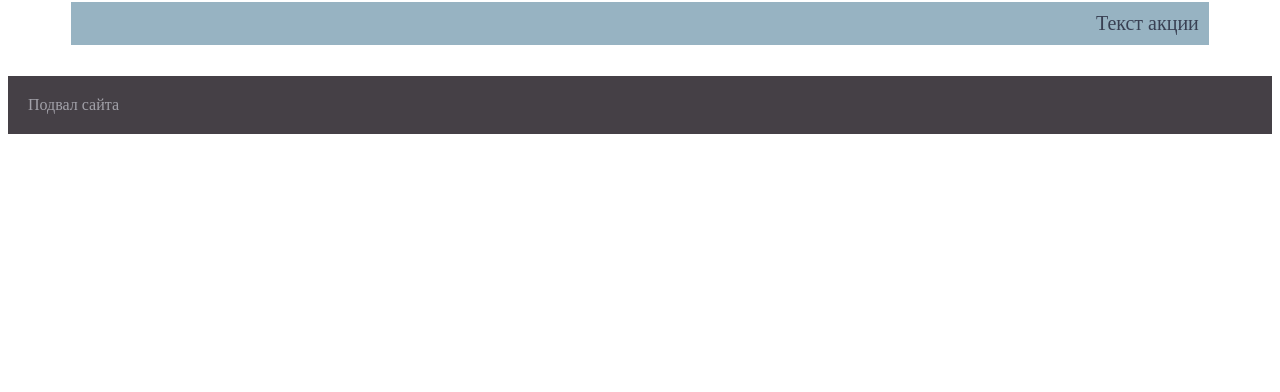
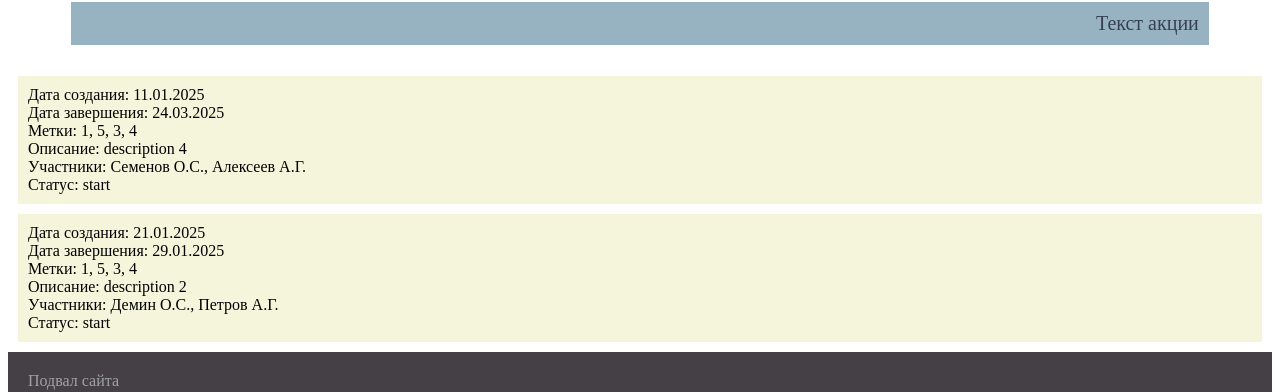
Before and after one commit to olegdemin1606/React-course, a React (Create React App) app: page / in a window 1280 px wide. Shown: the part 318-710 px from the top of the page. Built offline with nearby package versions, Linux system fonts and the light colour scheme.

Commit message:
lesson 3

```diff
--- a/src/App.js
+++ b/src/App.js
@@ -1,5 +1,6 @@
 import Banner from "./components/banner/Banner";
 import Header from "./components/header/Header";
+import TaskList from "./components/taskList/TaskList";
 
 const footerStyle = {
   padding: '20px',
@@ -15,12 +16,29 @@ function Footer() {
   )
 }
 
+const list = [
+  {id:1, created_at:'27.01.2025', complited_at:'28.01.2025', points:[1,2,3,4], description:'description', members: ['Демин О.С.','Петров А.Г.'], status: 'complite'},
+  {id:2, created_at:'21.01.2025', complited_at:'29.01.2025', points:[1,5,3,4], description:'description 2', members: ['Демин О.С.','Петров А.Г.'], status: 'start'},
+  {id:3, created_at:'20.01.2025', complited_at:'21.02.2025', points:[1,5,3,4], description:'description 3', members: ['Иванов О.С.','Петров А.Г.'], status: 'complite'},
+  {id:4, created_at:'11.01.2025', complited_at:'24.03.2025', points:[1,5,3,4], description:'description 4', members: ['Семенов О.С.','Алексеев А.Г.'], status: 'start'},
+
+]
+
 function App() {
+
+  const sortedList = list
+  .filter(item => item.status !== 'complite')
+  .sort((a, b) => {
+      const dateA = new Date(a.complited_at.split('.').reverse().join('-'));
+      const dateB = new Date(b.complited_at.split('.').reverse().join('-'));
+      return dateB - dateA;
+  });
   return (
       <div>
           <Header/>
           Магазин картин
           <Banner/>
+          <TaskList list={sortedList}/>
           <Footer/>
       </div>
   );
--- /dev/null
+++ b/src/components/taskList/TaskList.js
@@ -0,0 +1,25 @@
+import styles from './taskList.module.css';
+
+
+export default function TaskList({list}) {
+    return(
+        <div>
+            {list.map(item=><TaskItem key={item.id} item={item}/>)}
+        </div>
+    )
+
+}
+
+function TaskItem({item}) {
+
+    return(
+        <div className={styles.item}>
+           <div>Дата создания: {item.created_at}</div>
+           <div>Дата завершения: {item.complited_at}</div>
+           <div>Метки: {item.points.join(', ')}</div>
+           <div>Описание: {item.description}</div>
+           <div>Участники: {item.members.join(', ')}</div>
+           <div>Статус: {item.status}</div>
+        </div>
+    )
+}
--- /dev/null
+++ b/src/components/taskList/taskList.module.css
@@ -0,0 +1,6 @@
+
+.item {
+    margin: 10px;
+    padding: 10px;
+    background-color: beige;
+}
```
